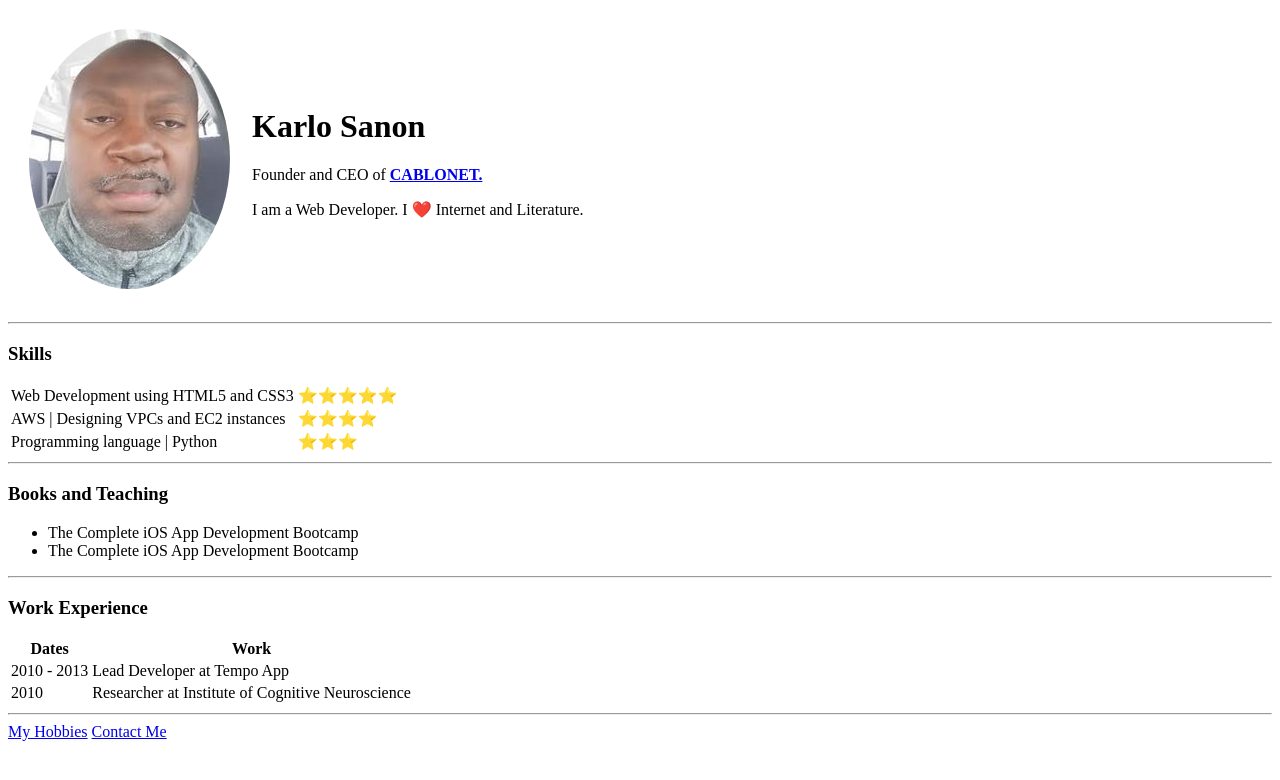
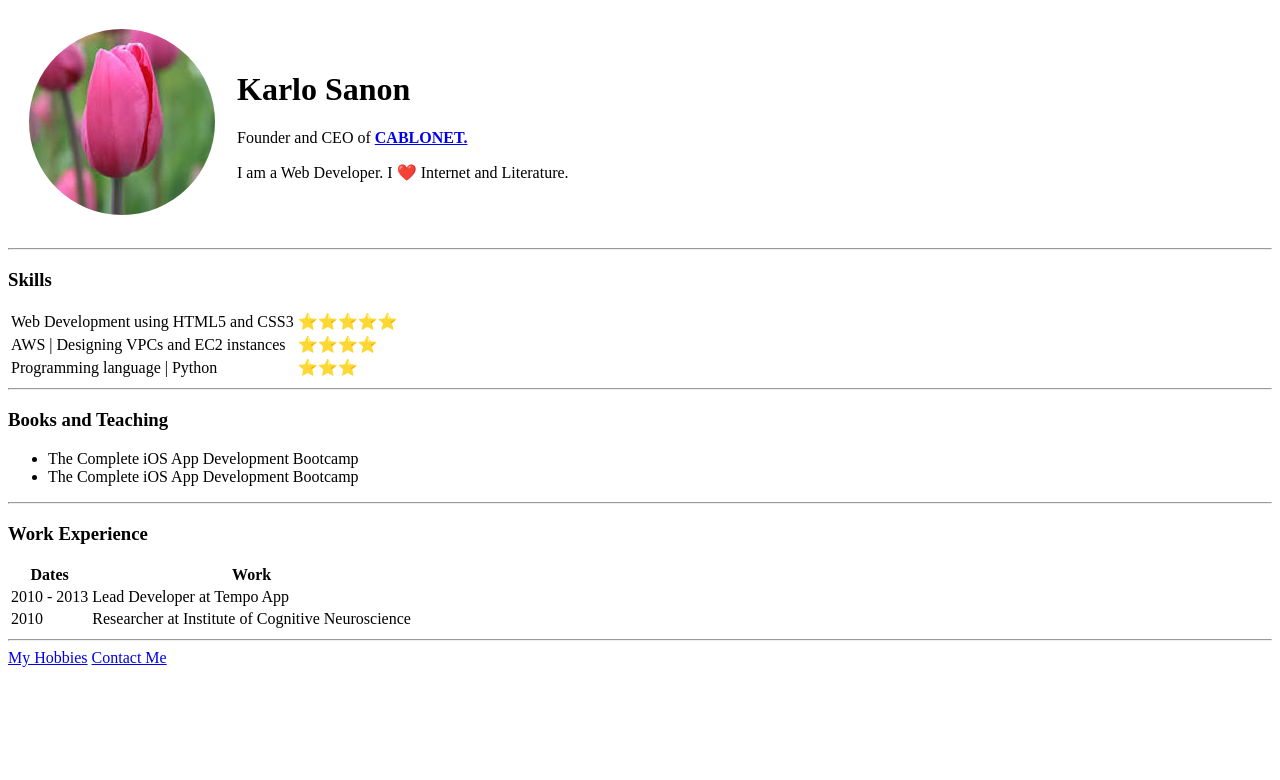
Before and after one commit to jsanon01/cv, a plain HTML site: page index.html in a window 1280 px wide. Drawn offline with Linux system fonts and the light colour scheme.

Commit message:
Update index.html

```diff
--- a/index.html
+++ b/index.html
@@ -8,7 +8,7 @@
 <body>
 	<table cellspacing="20">
 		<tr>
-			<td><img src="my_pic.jpg" alt="profile picture"></td>
+			<td><img src="tulip.png" alt="profile picture" style="width:100px, height:100px;"></td>
 			<td><h1>Karlo Sanon</h1>
 	<p>Founder and CEO of <strong><a href="https://jsanon01.github.io/fcc-portfolio/">CABLONET.</a></strong></p>
 	<p>I am a Web Developer. I ❤️ Internet and Literature.</p></td>
```
